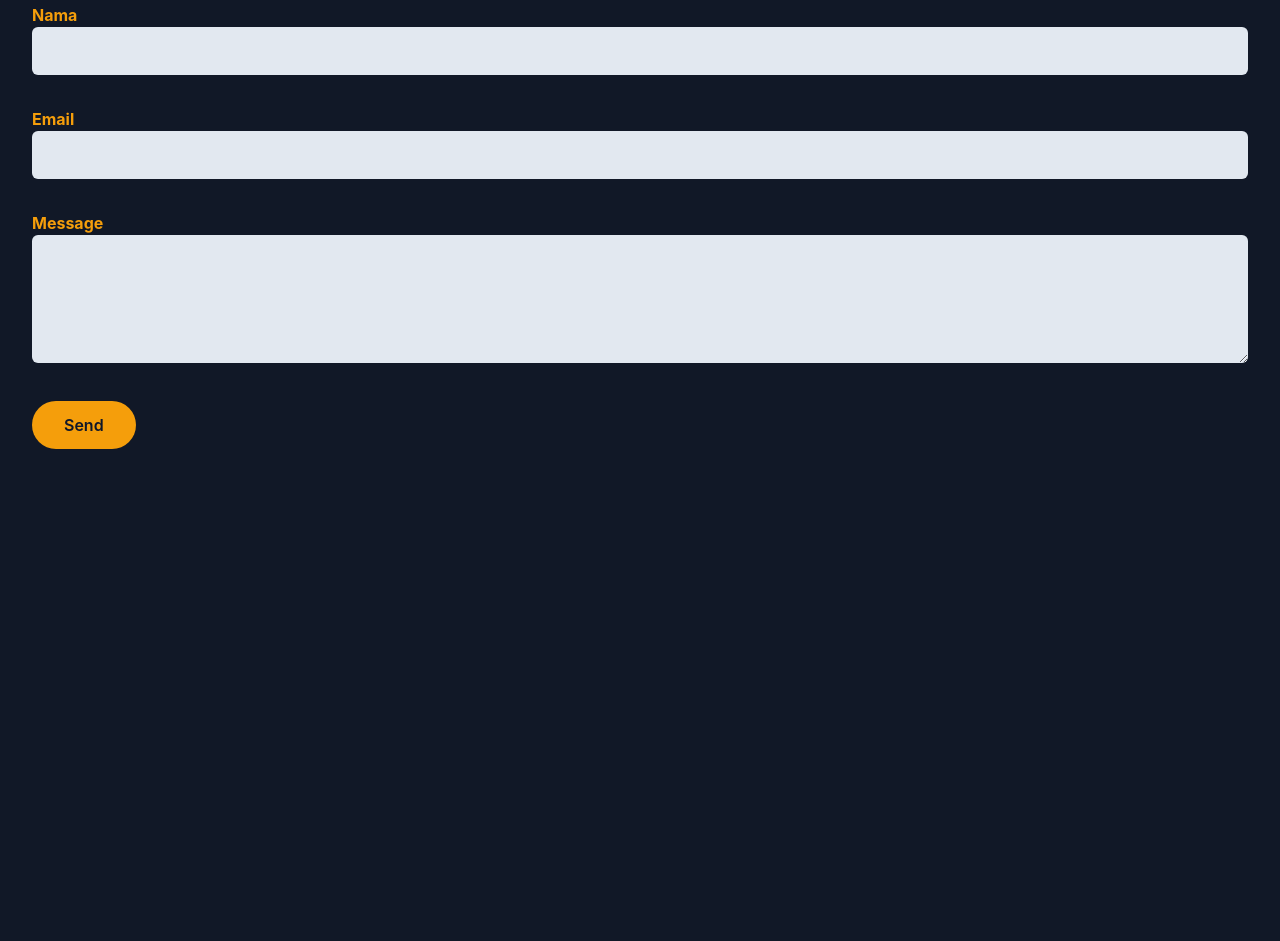
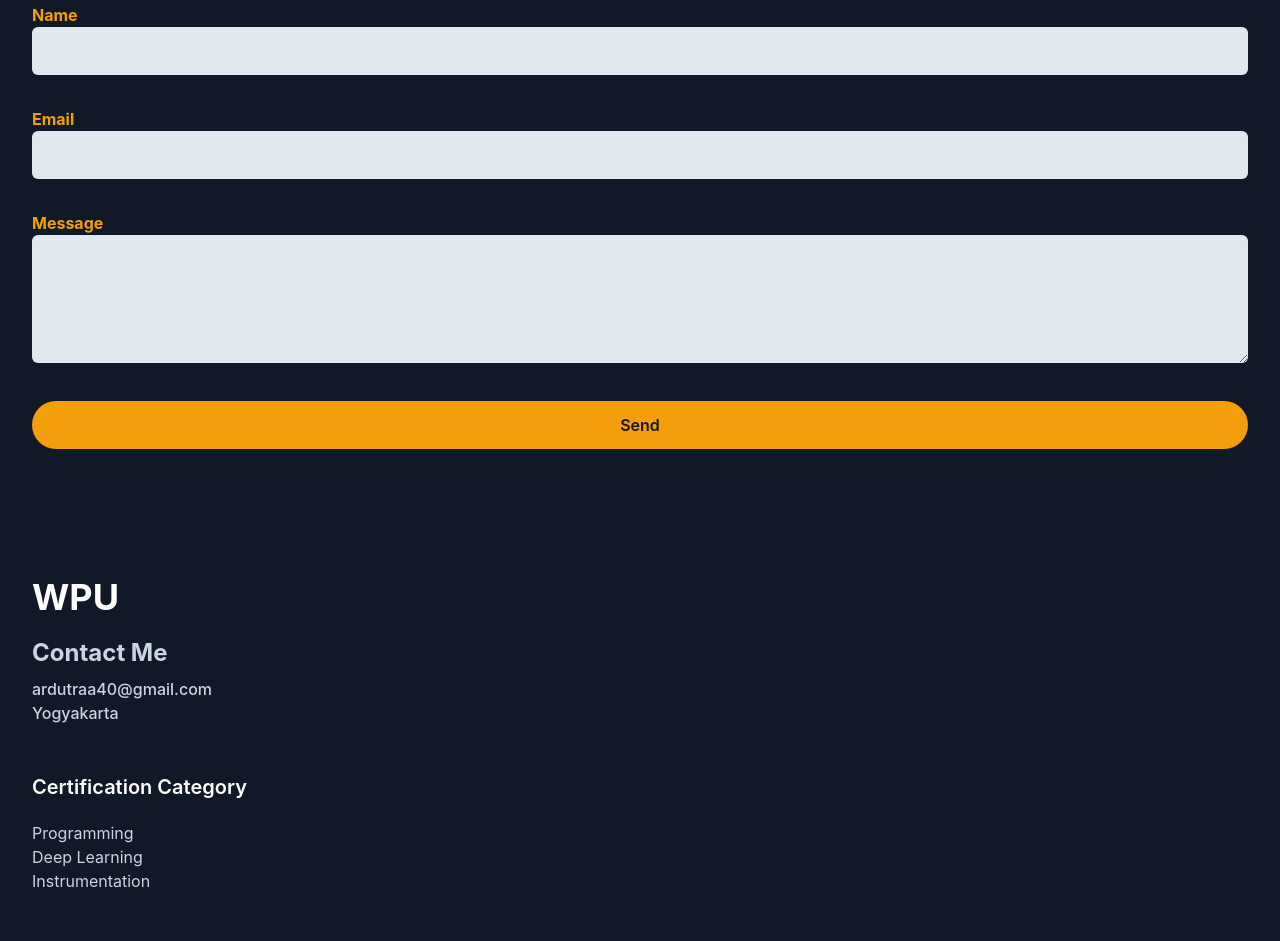
Before and after one commit to agik20/portweb, a website: page index.html in a window 1280 px wide. Shown: the part 5193-6134 px from the top of the page. Before the commit the page ends 5770 px from the top, so only its background shows below. Drawn offline with Linux system fonts and the light colour scheme.

Commit message:
Added Footer

```diff
--- a/index.html
+++ b/index.html
@@ -263,8 +263,9 @@
         </div>
 
         <form>
+          <div class="w-full lg:-2/3 lg:mx-auto">
             <div class="w-full mb-8 px-4">
-            <label for="name" class="text-base text-primary font-bold">Nama</label>
+              <label for="name" class="text-base text-primary font-bold">Name</label>
               <input type="text" id="name" class="w-full bg-slate-200 text-dark p-3 rounded-md focus:outline-none focus:ring-1 focus:ring-primary focus:border-primary"/>
             </div>
             <div class="w-full mb-8 px-4">
@@ -276,13 +277,44 @@
               <textarea type="text" id="message" class="w-full bg-slate-200 text-dark p-3 rounded-md focus:outline-none focus:ring-1 focus:ring-primary focus:border-primary h-32"></textarea>
             </div>
             <div class="w-full px-4">
-            <button class="text-base font-semibold text-dark bg-primary rounded-full py-3 px-8">Send</button>
+              <button class="text-base font-semibold text-dark bg-primary rounded-full py-3 px-8 hover:opacity-80 hover:shadow-lg transition duration-500 w-full">Send</button>
+            </div>
           </div>
         </form>
         </div>
       </div>
     </section>
     <!-- Contact Section End -->
+
+    <!-- Footer Section Start -->
+    <footer class="bg-dark pt-24 pb-12">
+      <div class="container">
+        <div class="flex flex-wrap">
+          <div class="w-full px-4 mb-12 text-slate-300 font-medium md:w-1/3">
+            <h2 class="font-bold text-4xl text-white mb-5">WPU</h2>
+            <h3 class="font-bold text-2xl mb-2">Contact Me</h3>
+            <p>ardutraa40@gmail.com</p>
+            <p>Yogyakarta</p>
+          </div>
+          <div class="w-full px-4 mb-12 md:w-1/3">
+            <h3 class="font-semibold text-xl text-white mb-5">Certification Category</h3>
+            <ul class="text-slate-300">
+              <li>
+                <a href="#" class="inline-block text-base hover:text-primarymb-3">Programming</a>
+              </li>
+              <li>
+                <a href="#" class="inline-block text-base hover:text-primary mb-3">Deep Learning</a>
+              </li>
+              <li>
+                <a href="#" class="inline-block text-base hover:text-primarymb-3">Instrumentation</a>
+              </li>
+            </ul>
+          </div>
+        </div>
+      </div>
+    </footer>
+    <!-- Footer Section End -->
+
     <script src="dist/js/script.js"></script>
     </body>
 </body>
```
Lines whose indentation alone changed are shown as unchanged.
